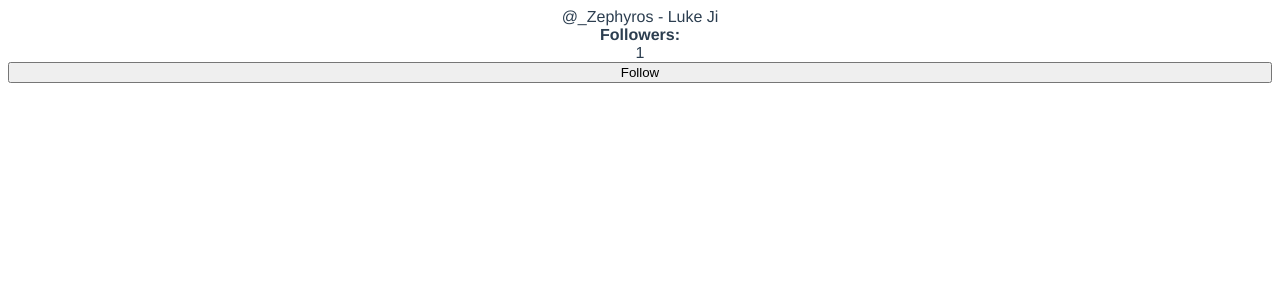
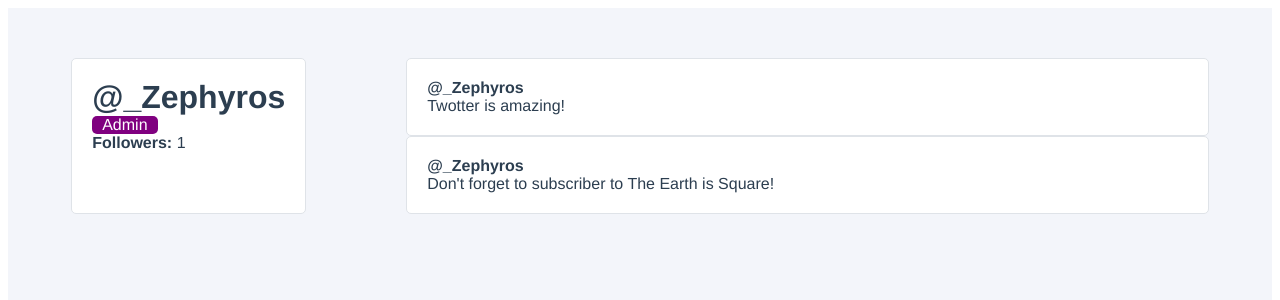
Before and after one commit to zephyrosjyd/twotter, a Vue app: page / in a window 1280 px wide. Shown: the top 300 px of the page. Built offline with nearby package versions, Linux system fonts and the light colour scheme.

Commit message:
✨ chapter 4

```diff
--- a/src/App.vue
+++ b/src/App.vue
@@ -1,49 +1,15 @@
 <template>
   <div id="app">
-    @{{ user.username }} - {{ fullName }}
-    <strong>Followers:</strong> {{ followers }}
-    <button @click="followUser">
-      Follow
-    </button>
+    <UserProfile />
   </div>
 </template>
 
 <script>
+import UserProfile from './components/UserProfile'
+
 export default {
   name: 'App',
-  data() {
-    return {
-      followers: 0,
-      user: {
-        id: 1,
-        username: '_Zephyros',
-        firstName: 'Luke',
-        lastName: 'Ji',
-        email: 'zephyrosjyd@gmail.com',
-        isAdmin: true,
-      }
-    }
-  },
-  watch: {
-    followers(newFollowerCount, oldFollowerCount) {
-      if (oldFollowerCount < newFollowerCount) {
-        console.log(`${this.user.username} has gained a follower!`);
-      }
-    }
-  },
-  computed: {
-    fullName() {
-      return `${this.user.firstName} ${this.user.lastName}`;
-    }
-  },
-  methods: {
-    followUser() {
-      this.followers++;
-    }
-  },
-  mounted() {
-    this.followUser();
-  }
+  components: { UserProfile }
 }
 </script>
 
@@ -53,8 +19,7 @@
   -webkit-font-smoothing: antialiased;
   -moz-osx-font-smoothing: grayscale;
   color: #2c3e50;
-  display: flex;
-  flex-direction: column;
-  text-align: center;
+  min-height: 100vh;
+  background-color: #f3f5fa;
 }
 </style>
--- /dev/null
+++ b/src/components/TwootItem.vue
@@ -0,0 +1,53 @@
+<template>
+  <div class="twoot-item" @click="favoriteTwoot(twoot.id)">
+    <div class="user-profile__twoot">
+      <div class="twoot-item__user">
+        @{{ username }}
+      </div>
+      <div class="twoot-item__content">
+        {{ twoot.content }}
+      </div>
+    </div>
+  </div>
+</template>
+
+<script>
+export default {
+  name: 'TwootItem',
+  props: {
+    username: {
+      type: String,
+      required: true,
+    },
+    twoot: {
+      type: Object,
+      required: true,
+    }
+  },
+  methods: {
+    favoriteTwoot(id) {
+      this.$emit('favorite', id);
+    }
+  }
+}
+</script>
+
+<style>
+.twoot-item {
+  padding: 20px;
+  background-color: white;
+  border-radius: 5px;
+  border: 1px solid #dfe3e8;
+  box-sizing: border-box;
+  cursor: pointer;
+  transition: all 0.25s ease;
+}
+
+.twoot-item:hover {
+  transform: scale(1.1, 1.1);
+}
+
+.twoot-item__user {
+  font-weight: bold;
+}
+</style>
--- /dev/null
+++ b/src/components/UserProfile.vue
@@ -0,0 +1,101 @@
+<template>
+  <div class="user-profile">
+    <div class="user-profile__user-panel">
+      <h1 class="user-profile__username">@{{ user.username }}</h1>
+      <div class="user-profile__admin-badge" v-if="user.isAdmin"> Admin </div>
+      <div class="user-profile__follower-count">
+        <strong>Followers: </strong> {{ followers }}
+      </div>
+    </div>
+    <div class="user-profile__twoots-wrapper">
+      <TwootItem
+        v-for="twoot in user.twoots"
+        :key="twoot.id"
+        :username="user.username"
+        :twoot="twoot"
+        @favorite="toggleFavorite"
+      />
+    </div>
+  </div>
+</template>
+
+<script>
+import TwootItem from './TwootItem';
+
+export default {
+  name: 'UserProfile',
+  components: { TwootItem },
+  data() {
+    return {
+      followers: 0,
+      user: {
+        id: 1,
+        username: '_Zephyros',
+        firstName: 'Luke',
+        lastName: 'Ji',
+        email: 'zephyrosjyd@gmail.com',
+        isAdmin: true,
+        twoots: [
+          { id: 1, content: 'Twotter is amazing!' },
+          { id: 2, content: "Don't forget to subscriber to The Earth is Square!" },
+        ]
+      }
+    }
+  },
+  watch: {
+    followers(newFollowerCount, oldFollowerCount) {
+      if (oldFollowerCount < newFollowerCount) {
+        console.log(`${this.user.username} has gained a follower!`);
+      }
+    }
+  },
+  computed: {
+    fullName() {
+      return `${this.user.firstName} ${this.user.lastName}`;
+    }
+  },
+  methods: {
+    followUser() {
+      this.followers++;
+    },
+    toggleFavorite(id) {
+      console.log(`favorited twoot is #${id}`);
+    }
+  },
+  mounted() {
+    this.followUser();
+  }
+}
+</script>
+
+<style>
+.user-profile {
+  display: grid;
+  grid-template-columns: 1fr 3fr;
+  /* width: 100%; */
+  gap: 50px;
+  padding: 50px 5%;
+}
+
+.user-profile__user-panel {
+  display: flex;
+  flex-direction: column;
+  margin-right: 50px;
+  padding: 20px;
+  background-color: white;
+  border-radius: 5px;
+  border: 1px solid #dfe3e8;
+}
+
+.user-profile__admin-badge {
+  background: purple;
+  color: white;
+  border-radius: 5px;
+  margin-right: auto;
+  padding: 0 10px;
+}
+
+h1 {
+  margin: 0;
+}
+</style>
```
